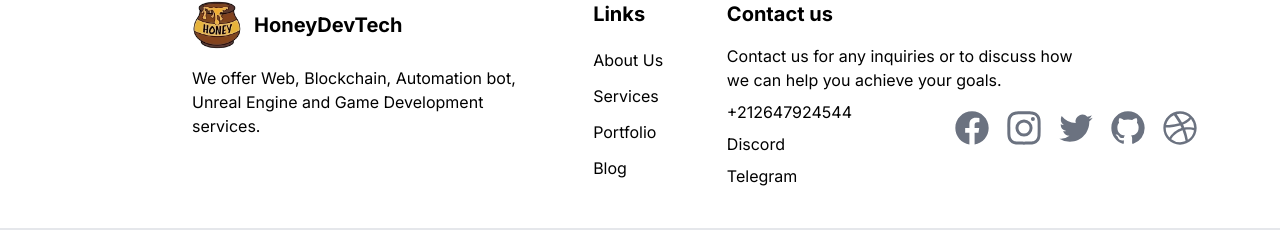
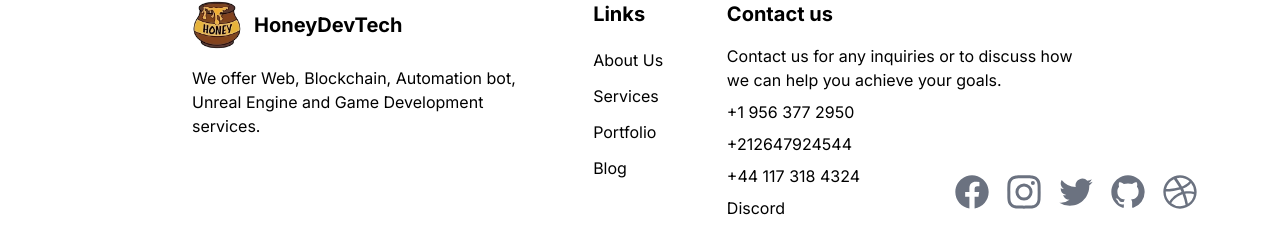
Before and after one commit to eu0823/honeydevtech-website, a Next.js app: page /portfolio in a window 1280 px wide. Shown: the part 5157-5389 px from the top of the page. Built offline with nearby package versions, Linux system fonts and the light colour scheme.

Commit message:
Add phone number

```diff
--- a/src/components/Footer.tsx
+++ b/src/components/Footer.tsx
@@ -33,7 +33,13 @@ export default function Footer() {
                     Contact us for any inquiries or to discuss how we can help you achieve your goals.
                 </p>
                 <p className="mt-2">
+                    +1 956 377 2950
+                </p>
+                <p className="mt-2">
                     +212647924544
+                </p>
+                <p className="mt-2">
+                    +44 117 318 4324
                 </p>
                 <p className="mt-2 hover:text-blue-700 hover:underline">
                     <a href="https://discord.gg/d2MNjXEFa6" target="_blank">
```
